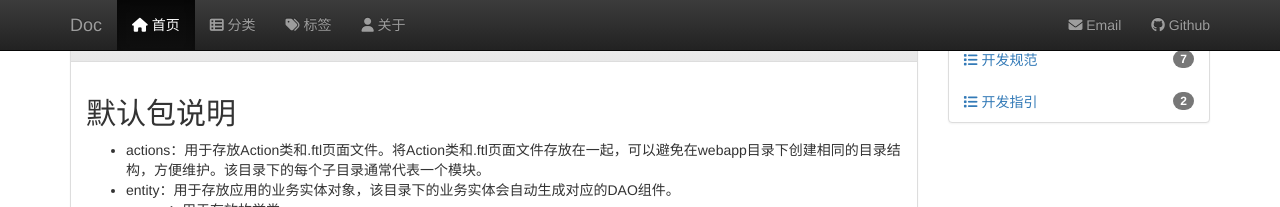
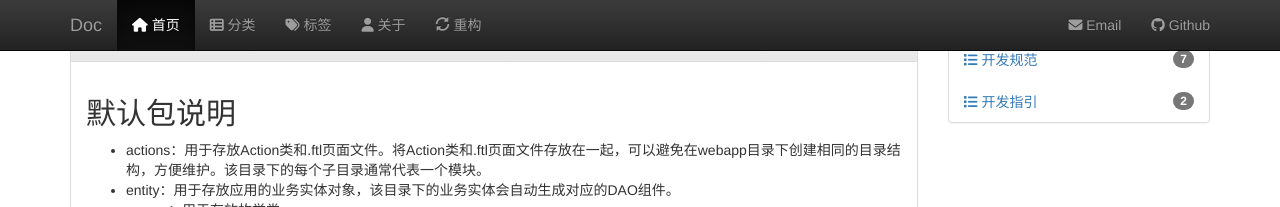
Before and after one commit to txidol/txidol.github.io, a Jekyll site: the page doc/index.html, which Jekyll copies as it is, in a window 1280 px wide. Shown: the top 207 px of the page. Built offline with Jekyll 4.4.1, drawn with Linux system fonts in a browser that asks for light colours; nearby versions of some CDN libraries; library files that are not in the unit come from our copies; Markdown is read by kramdown in place of the engine named in the settings.

Commit message:
Update index.html

```diff
--- a/doc/index.html
+++ b/doc/index.html
@@ -57,7 +57,11 @@
                         <i class="fa fa-user"></i>&nbsp;关于
                     </a>
                 </li>
-
+		<li>
+                    <a href="/doc/refactoring">
+                        <i class="glyphicon glyphicon-refresh"></i>&nbsp;重构
+                    </a>
+                </li>
             </ul>
             <ul class="nav navbar-nav navbar-right">
                 <li>
```
